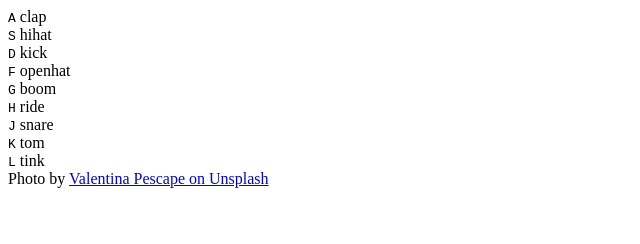
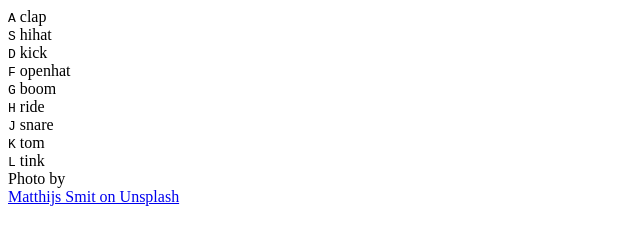
Before and after one commit to lillapulay/Drumkit, a plain HTML site: page index.html in a window 1280 px wide. Shown: the whole page, without its empty margins (0-640 px from the left). Drawn offline with Linux system fonts and the light colour scheme.

Commit message:
Added bg credits and favicon

```diff
--- a/index.html
+++ b/index.html
@@ -3,7 +3,7 @@
 
 <head>
   <meta charset="UTF-8">
-  <link rel="shortcut icon" href="#">
+  <link rel="shortcut icon" href="favicon.ico">
   <title>JavaScript Drumkit</title>
   <link rel="stylesheet" href="styles.css">
 </head>
@@ -67,13 +67,11 @@
   <audio data-key="75" src="sounds/tom.wav"></audio>
   <audio data-key="76" src="sounds/tink.wav"></audio>
 
-  <span class="ImgSrc">
-    Photo by
-    <a
-      href="https://unsplash.com/@invisibleocean?utm_source=unsplash&amp;utm_medium=referral&amp;utm_content=creditCopyText">
-      Valentina Pescape on Unsplash
-    </a>
-  </span>
+  <div class="ImgSrc">
+    <span>Photo by <br><a
+        href="https://unsplash.com/@matthijssm?utm_source=unsplash&amp;utm_medium=referral&amp;utm_content=creditCopyText">Matthijs
+        Smit on Unsplash</a></span>
+  </div>
   <script src="script.js"></script>
 </body>
 
```
Also changed, not shown: favicon.ico (added).
